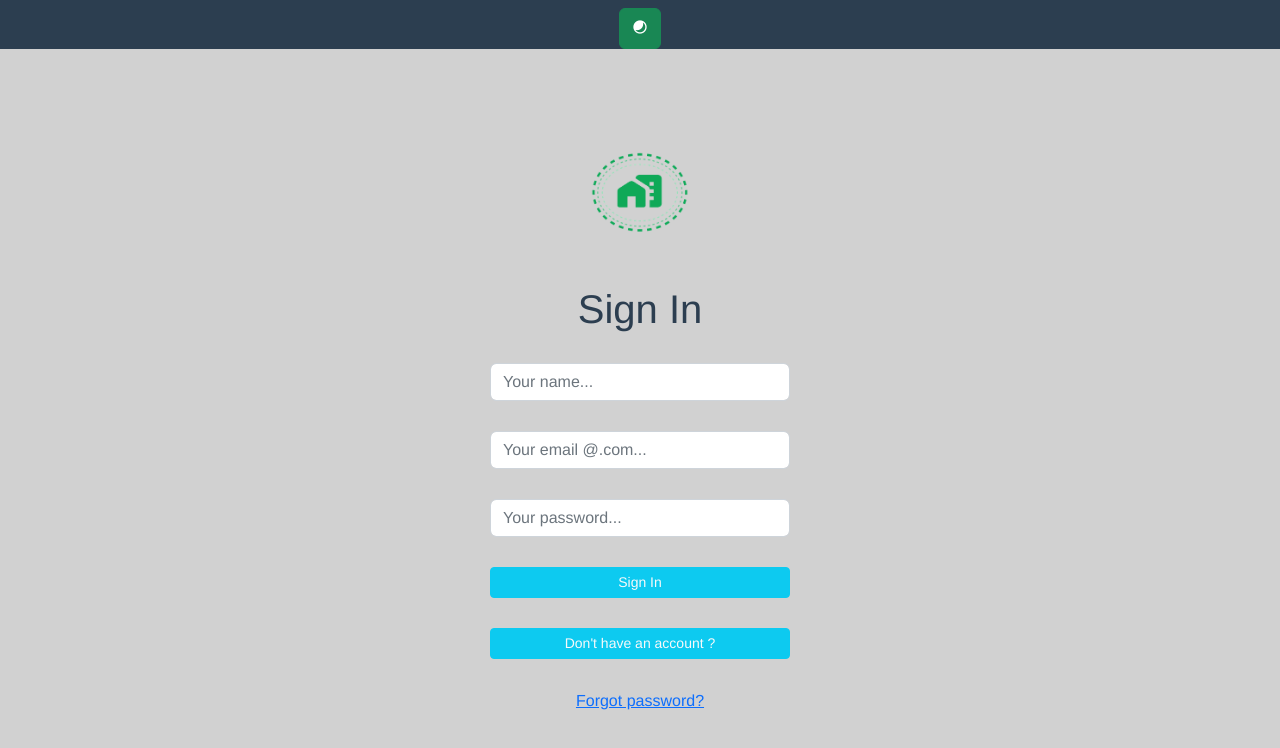
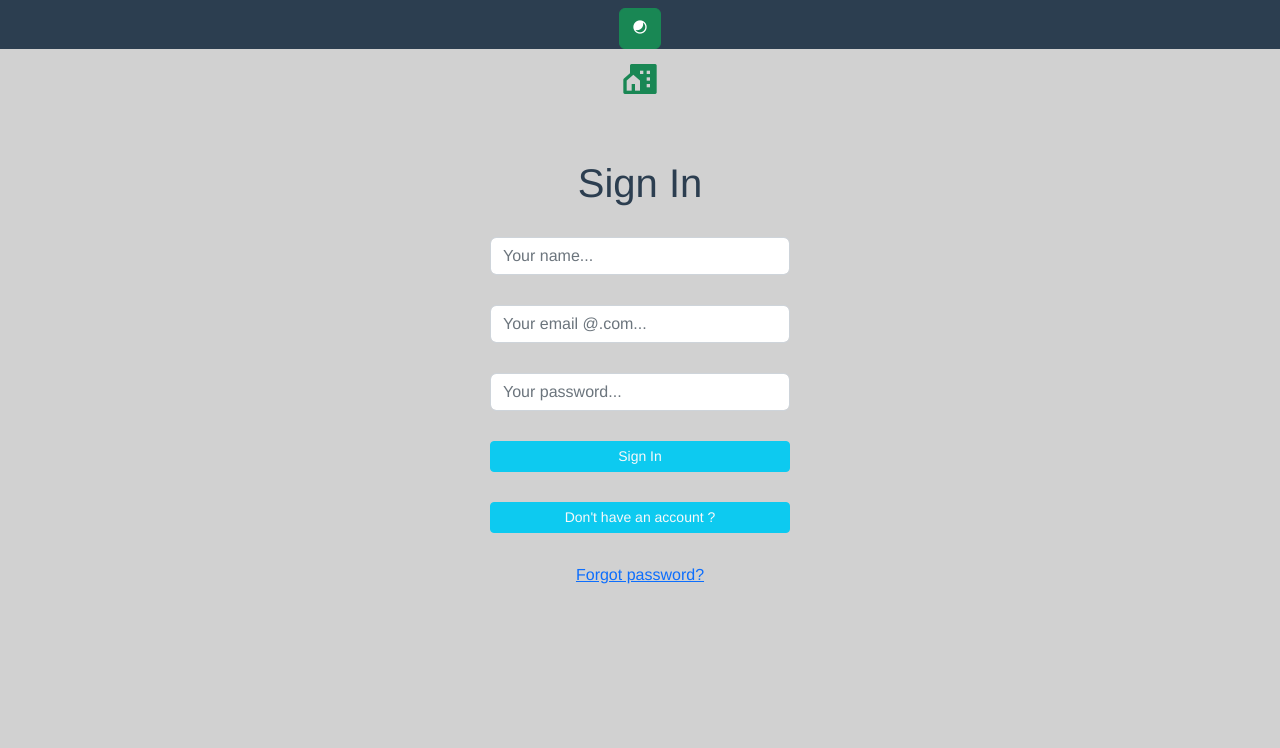
Before and after one commit to GozzAgu/Guest-Invitation, a Vue app: page /signin in a window 1280 px wide. Shown: the top 748 px of the page. Built offline with nearby package versions, Linux system fonts and the light colour scheme.

Commit message:
fix: changed image logo to icon

```diff
--- a/src/views/UserViews/SignIn.vue
+++ b/src/views/UserViews/SignIn.vue
@@ -1,7 +1,7 @@
 <template>
     <div class="bg">
         <div>
-            <img class="logo" src="@/assets/logo.png"/>
+            <i class="ri-community-fill fs-1 text-success"></i>
         </div>
         <form @submit.prevent="signIn" class="form">
             <h1 class="h1 mb-3 fw-normal">Sign In</h1>
```
Also changed, not shown: src/assets/Chat-Logo-PNG-Free-Download-removebg-preview.png (deleted), src/assets/logo.png (deleted).
